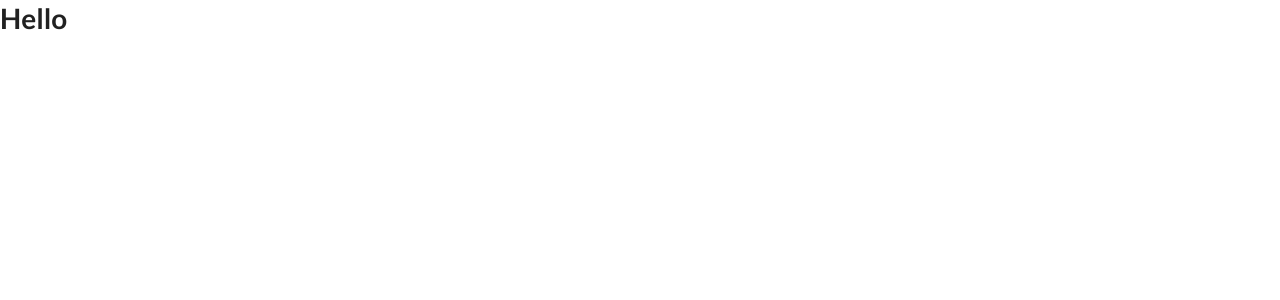
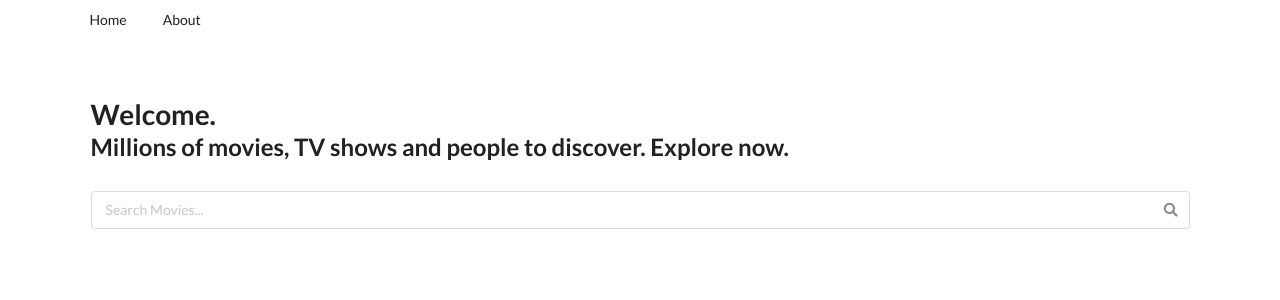
Before and after one commit to sandeepDevJs/react-redux-movies, a React (Create React App) app: page / in a window 1280 px wide. Shown: the top 300 px of the page. Built offline with nearby package versions, Linux system fonts and the light colour scheme.

Commit message:
Header Layout

```diff
--- a/src/App.js
+++ b/src/App.js
@@ -1,7 +1,14 @@
 import React from "react";
-
+import Container from "./components/Container";
+import Nav from "./components/headers/Nav";
+import UpperPart from "./components/upperParts/Index";
 function App() {
-	return <h1>Hello</h1>;
+	return (
+		<Container>
+			<Nav />
+			<UpperPart />
+		</Container>
+	);
 }
 
 export default App;
--- /dev/null
+++ b/src/components/Container.jsx
@@ -0,0 +1,7 @@
+import React from "react";
+
+const Container = ({ children }) => {
+	return <div className="ui container">{children}</div>;
+};
+
+export default Container;
--- /dev/null
+++ b/src/components/headers/Nav.jsx
@@ -0,0 +1,13 @@
+import React from "react";
+import NavItem from "./NavItem";
+
+const Nav = () => {
+	return (
+		<div className="ui secondary menu">
+			<NavItem>Home</NavItem>
+			<NavItem>About</NavItem>
+		</div>
+	);
+};
+
+export default Nav;
--- /dev/null
+++ b/src/components/headers/NavItem.jsx
@@ -0,0 +1,15 @@
+import React from "react";
+
+const NavItem = ({ children, href }) => {
+	return (
+		<a href={href} className="item">
+			{children}
+		</a>
+	);
+};
+
+NavItem.defaultProps = {
+	href: "/",
+};
+
+export default NavItem;
--- /dev/null
+++ b/src/components/upperParts/Index.jsx
@@ -0,0 +1,28 @@
+import React from "react";
+
+const Index = () => {
+	return (
+		<div className="ui padded grid">
+			<div className="row">
+				<div className="column"></div>
+			</div>
+			<div className="sixteen wide column">
+				<p>
+					<span className="ui huge header">Welcome.</span>
+					<br />
+					<span className="ui large header">
+						Millions of movies, TV shows and people to discover. Explore now.
+					</span>
+				</p>
+			</div>
+			<div className="sixteen wide column">
+				<div className="ui fluid icon input">
+					<input type="text" placeholder="Search Movies..." />
+					<i class="search icon"></i>
+				</div>
+			</div>
+		</div>
+	);
+};
+
+export default Index;
```
